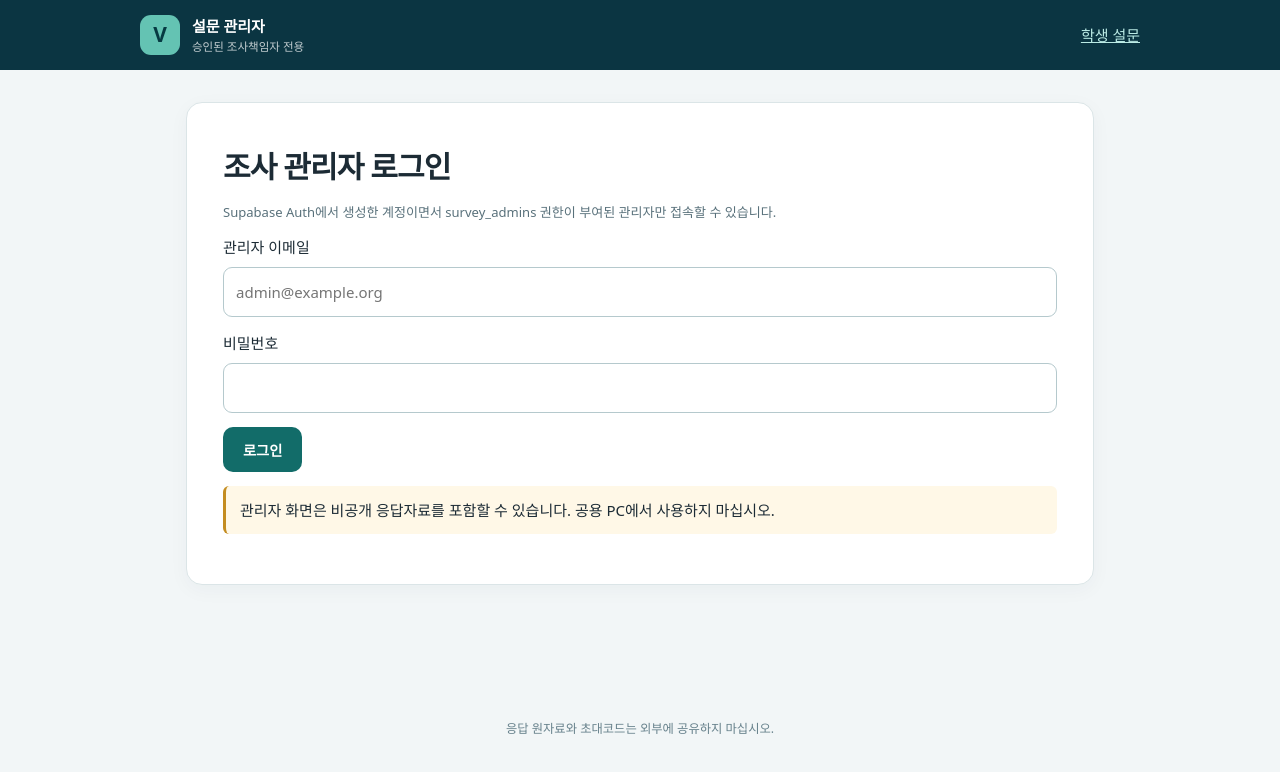
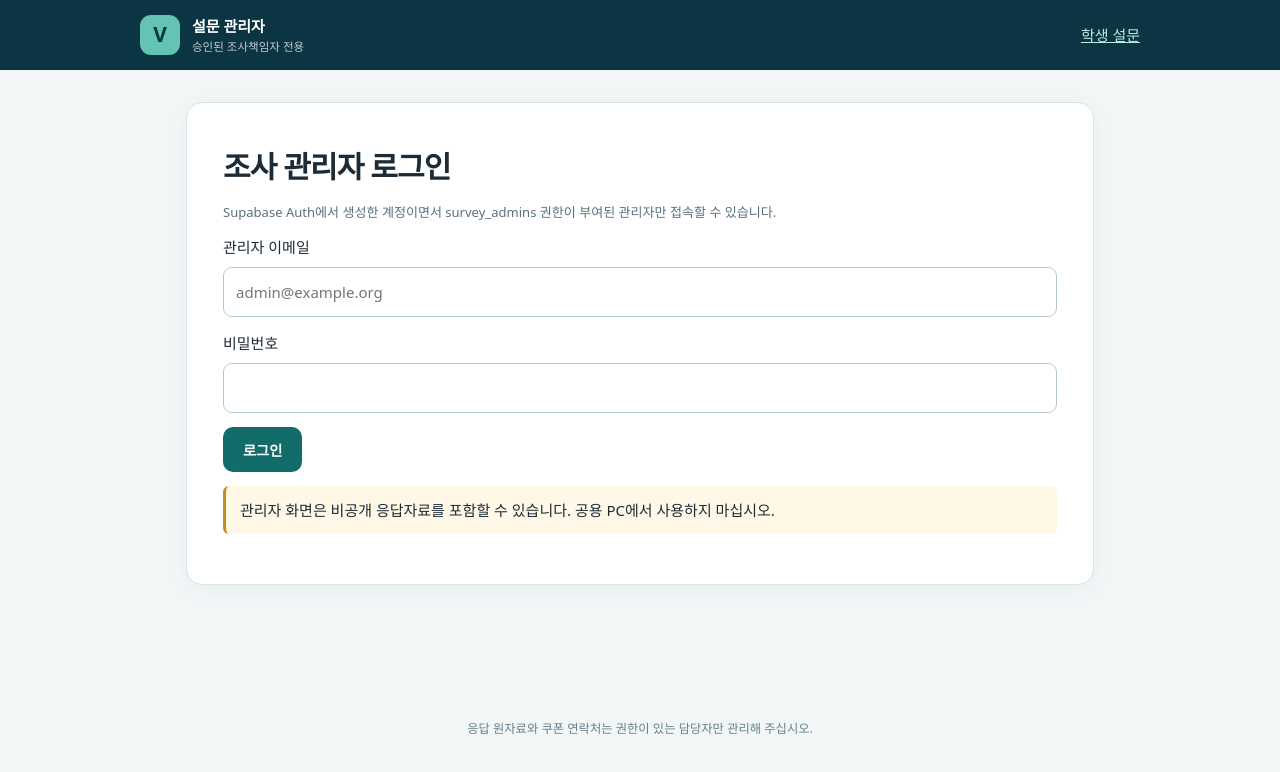
Before and after one commit to dvmsdpark-coder/veterinary-student-survey, a plain HTML site: page admin.html in a window 1280 px wide. Drawn offline with Linux system fonts and the light colour scheme.

Commit message:
Align administrator footer with shared-link distribution

```diff
--- a/admin.html
+++ b/admin.html
@@ -1 +1 @@
-<!doctype html><html lang="ko"><head><meta charset="utf-8"><meta name="viewport" content="width=device-width,initial-scale=1"><meta name="referrer" content="no-referrer"><meta name="robots" content="noindex,nofollow"><title>설문 관리자 · v4.4.8</title><link rel="stylesheet" href="assets/styles.css"></head><body><header class="header"><div class="brand"><span class="mark">V</span><div><strong>설문 관리자</strong><small>승인된 조사책임자 전용</small></div></div><a class="quiet" href="./">학생 설문</a></header><main id="admin" class="shell"><div class="panel"><h1>관리자 시스템</h1><p>로딩 중입니다.</p></div></main><footer class="footer">응답 원자료와 초대코드는 외부에 공유하지 마십시오.</footer><script src="config.js"></script><script type="module" src="src/admin.mjs?v=448-link1"></script></body></html>
+<!doctype html><html lang="ko"><head><meta charset="utf-8"><meta name="viewport" content="width=device-width,initial-scale=1"><meta name="referrer" content="no-referrer"><meta name="robots" content="noindex,nofollow"><title>설문 관리자 · v4.4.8</title><link rel="stylesheet" href="assets/styles.css"></head><body><header class="header"><div class="brand"><span class="mark">V</span><div><strong>설문 관리자</strong><small>승인된 조사책임자 전용</small></div></div><a class="quiet" href="./">학생 설문</a></header><main id="admin" class="shell"><div class="panel"><h1>관리자 시스템</h1><p>로딩 중입니다.</p></div></main><footer class="footer">응답 원자료와 쿠폰 연락처는 권한이 있는 담당자만 관리해 주십시오.</footer><script src="config.js"></script><script type="module" src="src/admin.mjs?v=448-link1"></script></body></html>
```
